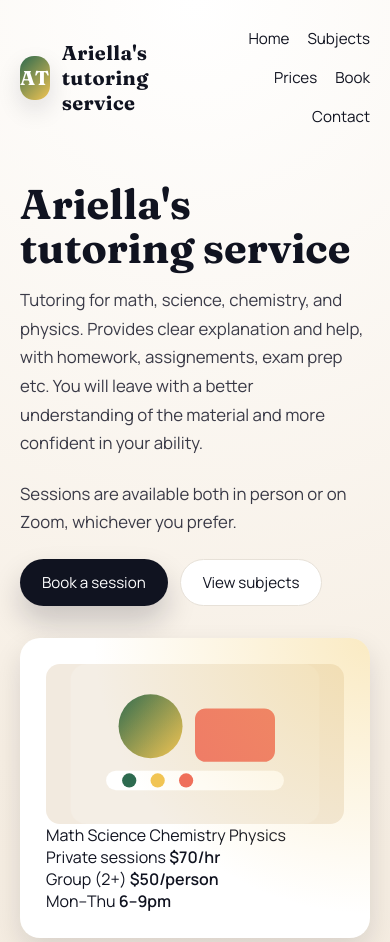
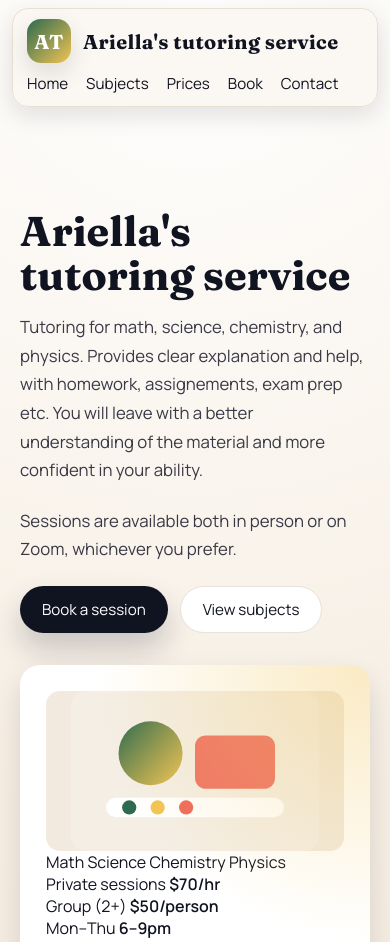
Before and after one commit to mikabe1818/tutoring-website, a plain HTML site: page index.html in a window 390 px wide. Shown: the top 942 px of the page. Drawn offline with Linux system fonts and the light colour scheme.

Commit message:
fixed nav bar

```diff
--- a/styles.css
+++ b/styles.css
@@ -6,6 +6,8 @@
   --rose: #ef6a5b;
   --card: #ffffff;
   --shadow: rgba(15, 16, 33, 0.12);
+  --nav-height: 88px;
+  --nav-height-mobile: 126px;
 }
 
 * {
@@ -21,6 +23,7 @@ body {
   font-family: "Manrope", system-ui, -apple-system, sans-serif;
   color: var(--ink);
   background: radial-gradient(circle at top, #ffffff 0%, #f6eee3 45%, #efe6da 100%);
+  padding-top: calc(var(--nav-height) + env(safe-area-inset-top));
 }
 
 .frame {
@@ -30,6 +33,18 @@ body {
 }
 
 nav {
+  position: fixed;
+  top: calc(10px + env(safe-area-inset-top));
+  left: 50%;
+  transform: translateX(-50%);
+  z-index: 1000;
+  width: min(1100px, calc(100% - 40px));
+  padding: 10px 14px;
+  border-radius: 16px;
+  background: rgba(251, 247, 242, 0.96);
+  border: 1px solid #e7dfd2;
+  box-shadow: 0 8px 24px rgba(15, 16, 33, 0.12);
+  backdrop-filter: blur(6px);
   display: flex;
   align-items: center;
   justify-content: space-between;
@@ -320,12 +335,29 @@ nav {
 }
 
 @media (max-width: 900px) {
+  body {
+    padding-top: calc(var(--nav-height-mobile) + env(safe-area-inset-top));
+  }
+
+  nav {
+    top: calc(8px + env(safe-area-inset-top));
+    width: calc(100% - 24px);
+    flex-direction: column;
+    align-items: flex-start;
+    gap: 10px;
+  }
+
   .hero {
     grid-template-columns: 1fr;
   }
 
   .nav-links {
-    flex-wrap: wrap;
-    justify-content: flex-end;
+    width: 100%;
+    flex-wrap: nowrap;
+    overflow-x: auto;
+    white-space: nowrap;
+    padding-bottom: 2px;
+    justify-content: flex-start;
+    -webkit-overflow-scrolling: touch;
   }
 }
```
